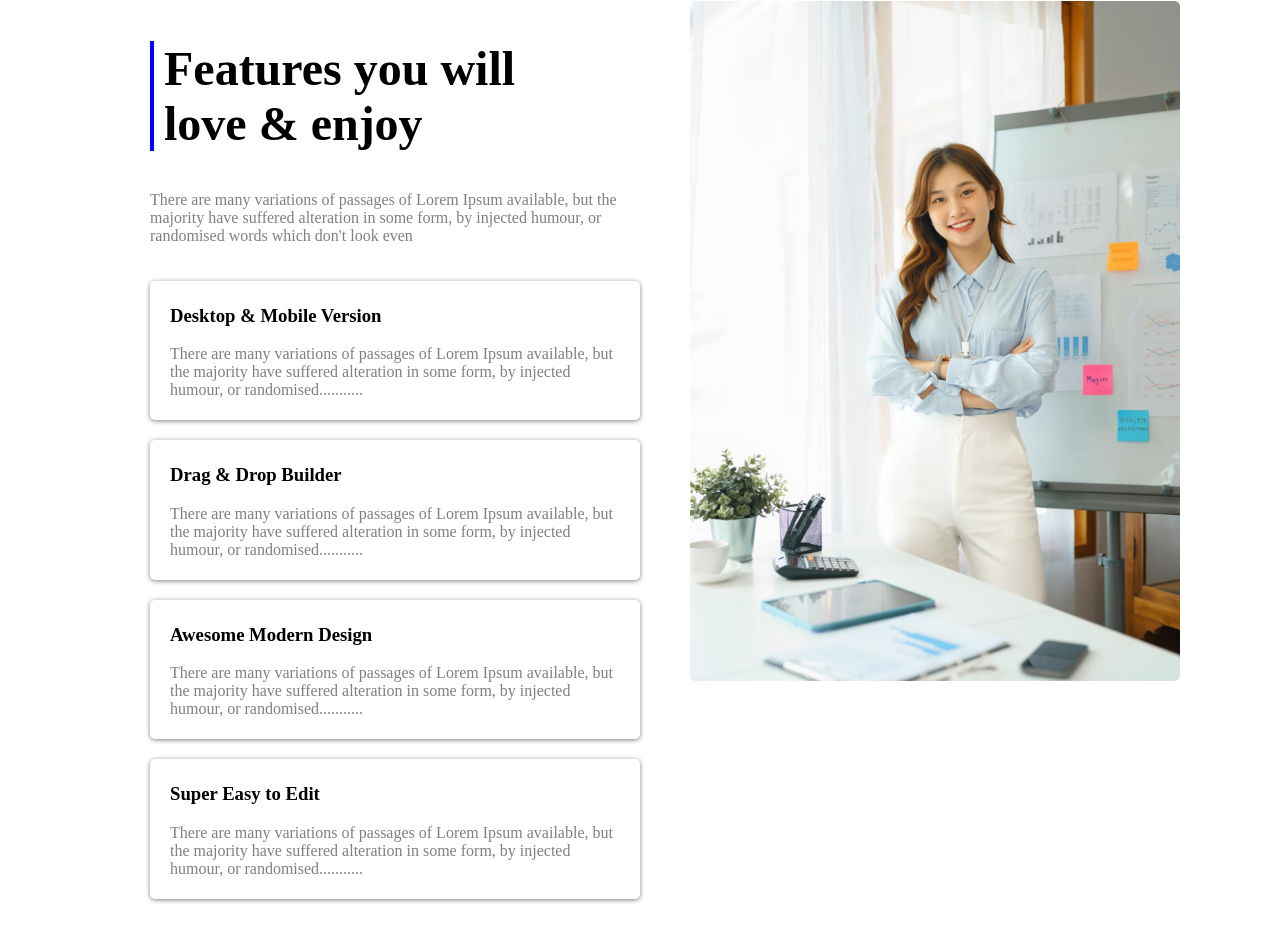
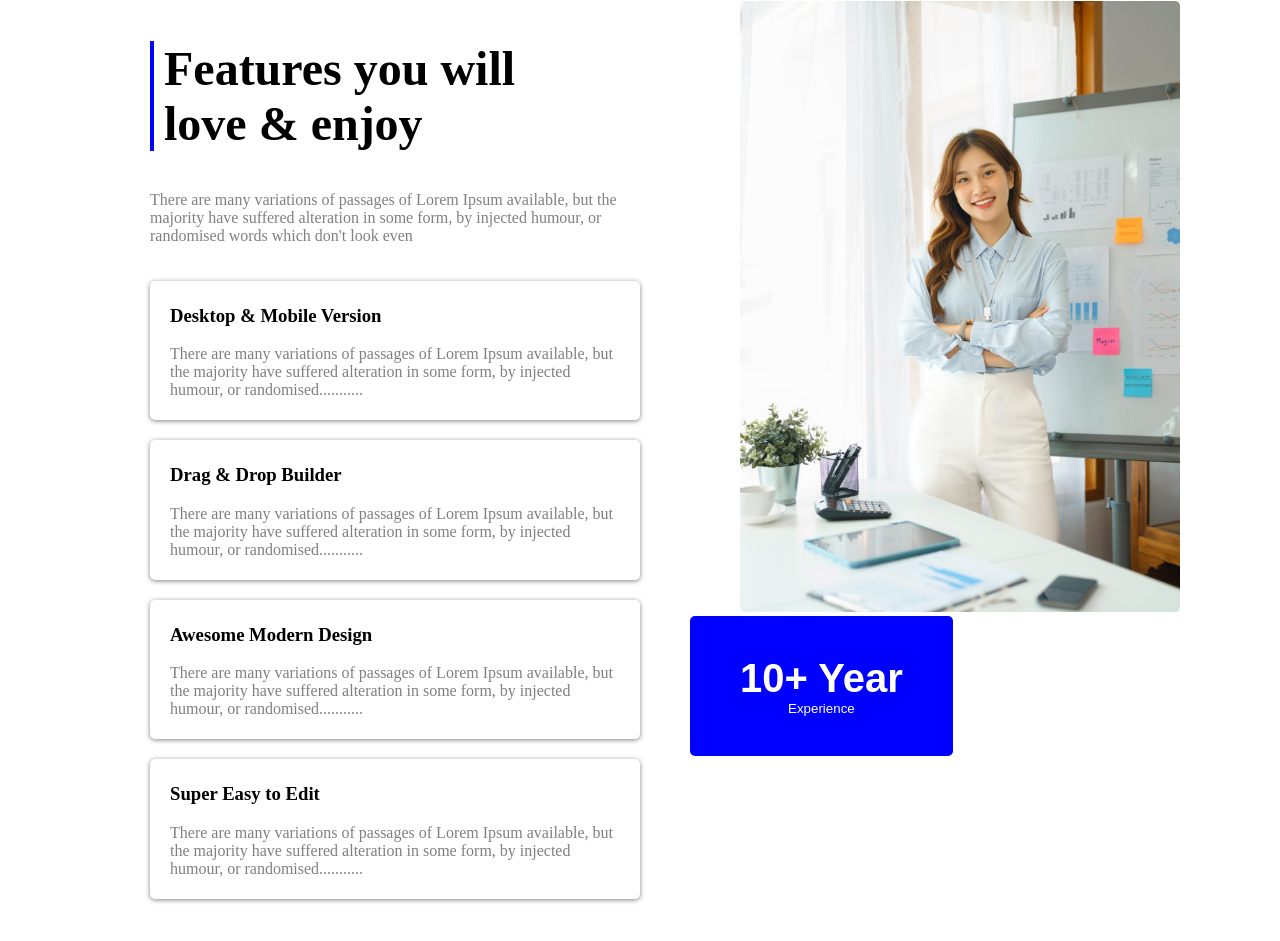
Before and after one commit to paulpollob/g3-architect-by-pollob, a plain HTML site: page index.html in a window 1280 px wide. Shown: the part 1701-2642 px from the top of the page. Drawn offline with Linux system fonts and the light colour scheme.

Commit message:
button for loved feature updated

```diff
--- a/index.html
+++ b/index.html
@@ -91,8 +91,9 @@
             </div>
         </div>
 
-        <div class = "">
+        <div class = "lfbanner">
             <img  class="lfimage" src="./images/architect.png" alt="architect">
+            <button class="btn lfbtn"><span class = "btnh"><b>10+ Year</b></span></br>Experience</button>
         </div>
     </section>
 </body>
--- a/styles.css
+++ b/styles.css
@@ -120,3 +120,23 @@ body{
     margin: 0px 50px;
     width: 100%;
 }
+
+.btnh{
+    font-size: 300%;
+
+}
+
+.lfbanner{
+    margin-left: 50px;
+}
+
+.lfbtn{
+    position: relative;
+    padding: 40px 50px;
+}
+
+.lfbtn:hover{
+    top: -80px;
+    /* transition-delay: 5s; */
+
+}
```
